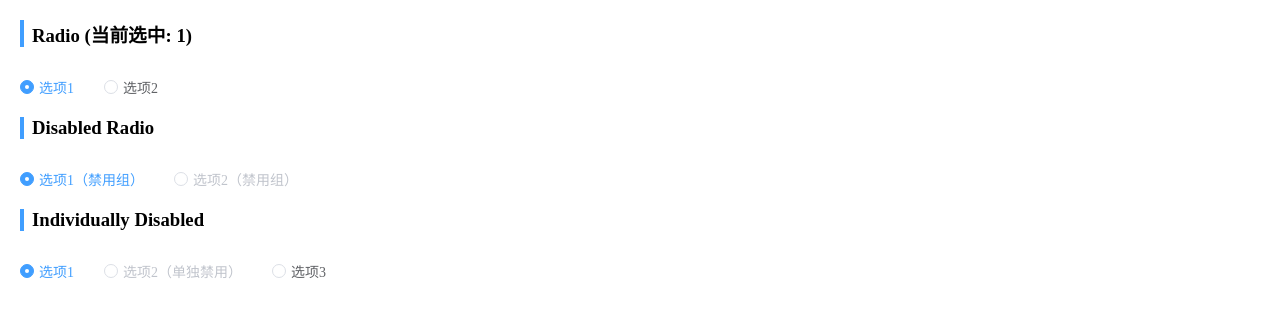
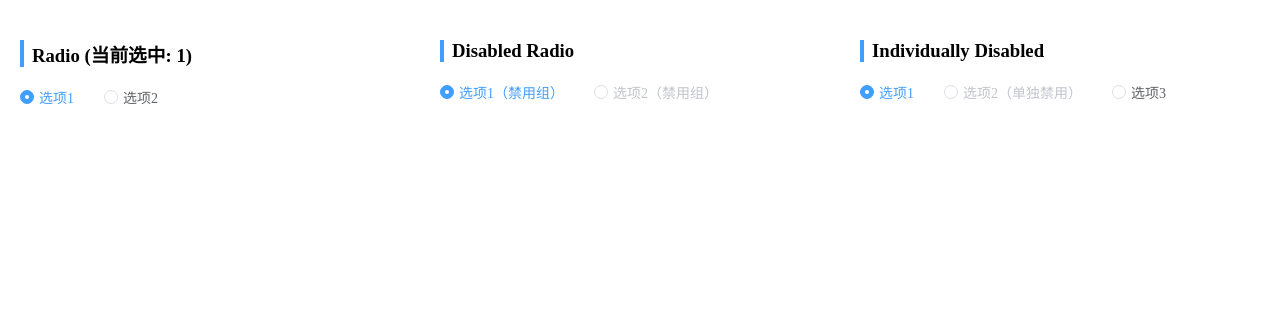
Before and after one commit to Tom-Lee-CN/ShopPilot, a Vue app in the folder frontend/: page / in a window 1280 px wide. Shown: the top 316 px of the page. Built offline with nearby package versions, Linux system fonts and the light colour scheme.

Commit message:
新增栅格布局组件

```diff
--- a/frontend/src/components/HelloWorld.vue
+++ b/frontend/src/components/HelloWorld.vue
@@ -1,37 +1,37 @@
 <template>
   <div class="main-container">
+    <pilot-row :gutter="20">
+      <pilot-col :lg="8" :md="12" :sm="24" :xs="24">
         <h3>Radio (当前选中: {{ radioValue }})</h3>
-    <div class="row">
         <pilot-radio-group v-model="radioValue">
           <pilot-radio label="1">选项1</pilot-radio>
           <pilot-radio label="2">选项2</pilot-radio>
         </pilot-radio-group>
-    </div>
+      </pilot-col>
 
+      <pilot-col :lg="8" :md="12" :sm="24" :xs="24">
         <h3>Disabled Radio</h3>
-    <div class="row">
         <pilot-radio-group v-model="radioValue" disabled>
           <pilot-radio label="1">选项1（禁用组）</pilot-radio>
           <pilot-radio label="2">选项2（禁用组）</pilot-radio>
         </pilot-radio-group>
-    </div>
+      </pilot-col>
 
+      <pilot-col :lg="8" :md="24" :sm="24" :xs="24">
         <h3>Individually Disabled</h3>
-    <div class="row">
         <pilot-radio-group v-model="radioValue">
           <pilot-radio label="1">选项1</pilot-radio>
           <pilot-radio label="2" disabled>选项2（单独禁用）</pilot-radio>
           <pilot-radio label="3">选项3</pilot-radio>
         </pilot-radio-group>
-    </div>
+      </pilot-col>
+    </pilot-row>
   </div>
 </template>
 
 <script>
 export default {
   name: 'HelloWorld',
-  // 全局注册后，这里保持为空
-  components: {},
   data() {
     return {
       radioValue: '1',
@@ -43,45 +43,13 @@ export default {
 <style scoped lang="scss">
 .main-container {
   padding: 20px;
-  display: flex;
-  flex-direction: column;
-  gap: 20px;
 }
 
 h3 {
-  margin-bottom: 10px;
+  margin-top: 20px;
+  margin-bottom: 20px;
   font-weight: 600;
   border-left: 4px solid #409eff;
   padding-left: 8px;
 }
-
-.row {
-  display: flex;
-  flex-wrap: wrap;
-  gap: 10px;
-  align-items: center;
-}
-
-.alert-row {
-  display: flex;
-  flex-direction: column;
-  gap: 10px;
-  width: 100%;
-}
-
-.card-row {
-  display: grid;
-  // 创建一个响应式的网格布局
-  grid-template-columns: repeat(auto-fill, minmax(300px, 1fr));
-  gap: 20px;
-  width: 100%;
-}
-
-.input-row {
-  display: grid;
-  grid-template-columns: repeat(auto-fill, minmax(300px, 1fr));
-  gap: 20px;
-  width: 100%;
-  align-items: center;
-}
 </style>
--- /dev/null
+++ b/frontend/src/packages/Col/col.vue
@@ -0,0 +1,132 @@
+<template>
+  <component :is="tag" :class="colKls" :style="style">
+    <slot></slot>
+  </component>
+</template>
+
+<script>
+export default {
+  name: 'PilotCol',
+  props: {
+    tag: {
+      type: String,
+      default: 'div',
+    },
+    span: {
+      type: Number,
+      default: 24,
+    },
+    offset: {
+      type: Number,
+      default: 0,
+    },
+    // 响应式属性，接收数字作为 span 值. 超小屏幕, 通常指 <768px 的手机屏幕
+    xs: Number,
+    // 小屏幕, 通常指 ≥768px 的平板电脑
+    sm: Number,
+    // 中等屏幕, 通常指 ≥992px 的小尺寸桌面显示器
+    md: Number,
+    // 大屏幕, 通常指 ≥1200px 的标准桌面显示器
+    lg: Number,
+    // 超大屏幕, 通常指 ≥1920px 的大尺寸桌面显示器
+    xl: Number,
+  },
+  inject: {
+    gutter: {
+      default: 0,
+    },
+  },
+  computed: {
+    style() {
+      const ret = {};
+      if (this.gutter) {
+        ret.paddingLeft = `${this.gutter / 2}px`;
+        ret.paddingRight = ret.paddingLeft;
+      }
+      return ret;
+    },
+    colKls() {
+      const kls = ['pilot-col'];
+      if (this.span) {
+        kls.push(`pilot-col-${this.span}`);
+      }
+      if (this.offset) {
+        kls.push(`pilot-col-offset-${this.offset}`);
+      }
+      // 响应式的 span
+      ['xs', 'sm', 'md', 'lg', 'xl'].forEach((size) => {
+        if (typeof this[size] === 'number') {
+          kls.push(`pilot-col-${size}-${this[size]}`);
+        }
+      });
+      return kls;
+    },
+  },
+};
+</script>
+
+<style lang="scss">
+@use 'sass:math';
+.pilot-col {
+  box-sizing: border-box;
+}
+
+@for $i from 0 through 24 {
+  .pilot-col-#{$i} {
+    width: (math.div($i, 24)) * 100%;
+  }
+  .pilot-col-offset-#{$i} {
+    margin-left: (math.div($i, 24)) * 100%;
+  }
+}
+
+// --- 响应式断点 ---
+
+// 768px 以下
+@media (max-width: 768px) {
+  @for $i from 0 through 24 {
+    .pilot-col-sm-#{$i} {
+      width: (math.div($i, 24)) * 100%;
+    }
+    .pilot-col-sm-offset-#{$i} {
+      margin-left: (math.div($i, 24)) * 100%;
+    }
+  }
+}
+
+// 768px 以上
+@media (min-width: 768px) {
+  @for $i from 0 through 24 {
+    .pilot-col-md-#{$i} {
+      width: (math.div($i, 24)) * 100%;
+    }
+    .pilot-col-md-offset-#{$i} {
+      margin-left: (math.div($i, 24)) * 100%;
+    }
+  }
+}
+
+// 992px 以上
+@media (min-width: 992px) {
+  @for $i from 0 through 24 {
+    .pilot-col-lg-#{$i} {
+      width: (math.div($i, 24)) * 100%;
+    }
+    .pilot-col-lg-offset-#{$i} {
+      margin-left: (math.div($i, 24)) * 100%;
+    }
+  }
+}
+
+// 1200px 以上
+@media (min-width: 1200px) {
+  @for $i from 0 through 24 {
+    .pilot-col-xl-#{$i} {
+      width: (math.div($i, 24)) * 100%;
+    }
+    .pilot-col-xl-offset-#{$i} {
+      margin-left: (math.div($i, 24)) * 100%;
+    }
+  }
+}
+</style>
--- /dev/null
+++ b/frontend/src/packages/Col/index.js
@@ -0,0 +1,2 @@
+import col from './col.vue';
+export default col;
--- /dev/null
+++ b/frontend/src/packages/Row/index.js
@@ -0,0 +1,2 @@
+import row from './row.vue';
+export default row;
--- /dev/null
+++ b/frontend/src/packages/Row/row.vue
@@ -0,0 +1,85 @@
+<template>
+  <component :is="tag" :class="rowKls" :style="style">
+    <slot></slot>
+  </component>
+</template>
+<script>
+export default {
+  name: 'PilotRow',
+  props: {
+    tag: {
+      type: String,
+      default: 'div',
+    },
+    // 栅格间隔
+    gutter: {
+      type: Number,
+      default: 0,
+    },
+    justify: {
+      type: String,
+      default: 'start', // 'start', 'end', 'center', 'space-around', 'space-between'
+    },
+    align: {
+      type: String,
+      default: 'top', // 'top', 'middle', 'bottom'
+    },
+  },
+  provide() {
+    return {
+      gutter: this.gutter,
+    };
+  },
+  computed: {
+    style() {
+      const ret = {};
+      if (this.gutter) {
+        ret.marginLeft = `-${this.gutter / 2}px`;
+        ret.marginRight = ret.marginLeft;
+      }
+      return ret;
+    },
+    rowKls() {
+      return [
+        'pilot-row',
+        this.justify !== 'start' ? `pilot-row--justify-${this.justify}` : '',
+        this.align !== 'top' ? `pilot-row--align-${this.align}` : '',
+      ];
+    },
+  },
+};
+</script>
+<style scoped lang="scss">
+.pilot-row {
+  display: flex;
+  flex-wrap: wrap;
+  position: relative;
+  box-sizing: border-box;
+
+  &--justify-start {
+    justify-content: flex-start;
+  }
+  &--justify-end {
+    justify-content: flex-end;
+  }
+  &--justify-center {
+    justify-content: center;
+  }
+  &--justify-space-around {
+    justify-content: space-around;
+  }
+  &--justify-space-between {
+    justify-content: space-between;
+  }
+
+  &--align-top {
+    align-items: flex-start;
+  }
+  &--align-middle {
+    align-items: center;
+  }
+  &--align-bottom {
+    align-items: flex-end;
+  }
+}
+</style>
--- a/frontend/src/packages/index.js
+++ b/frontend/src/packages/index.js
@@ -7,6 +7,8 @@ import PilotTextarea from './Textarea';
 import PilotSelect from './Select';
 import PilotRadio from './Radio';
 import PilotRadioGroup from './RadioGroup';
+import Row from './Row';
+import Col from './Col';
 
 const components = [
   PilotButton,
@@ -18,6 +20,8 @@ const components = [
   PilotSelect,
   PilotRadio,
   PilotRadioGroup,
+  Row,
+  Col,
 ];
 
 const install = (app) => {
@@ -40,4 +44,6 @@ export {
   PilotSelect,
   PilotRadio,
   PilotRadioGroup,
+  Row,
+  Col,
 };
```
Lines whose indentation alone changed are shown as unchanged.
